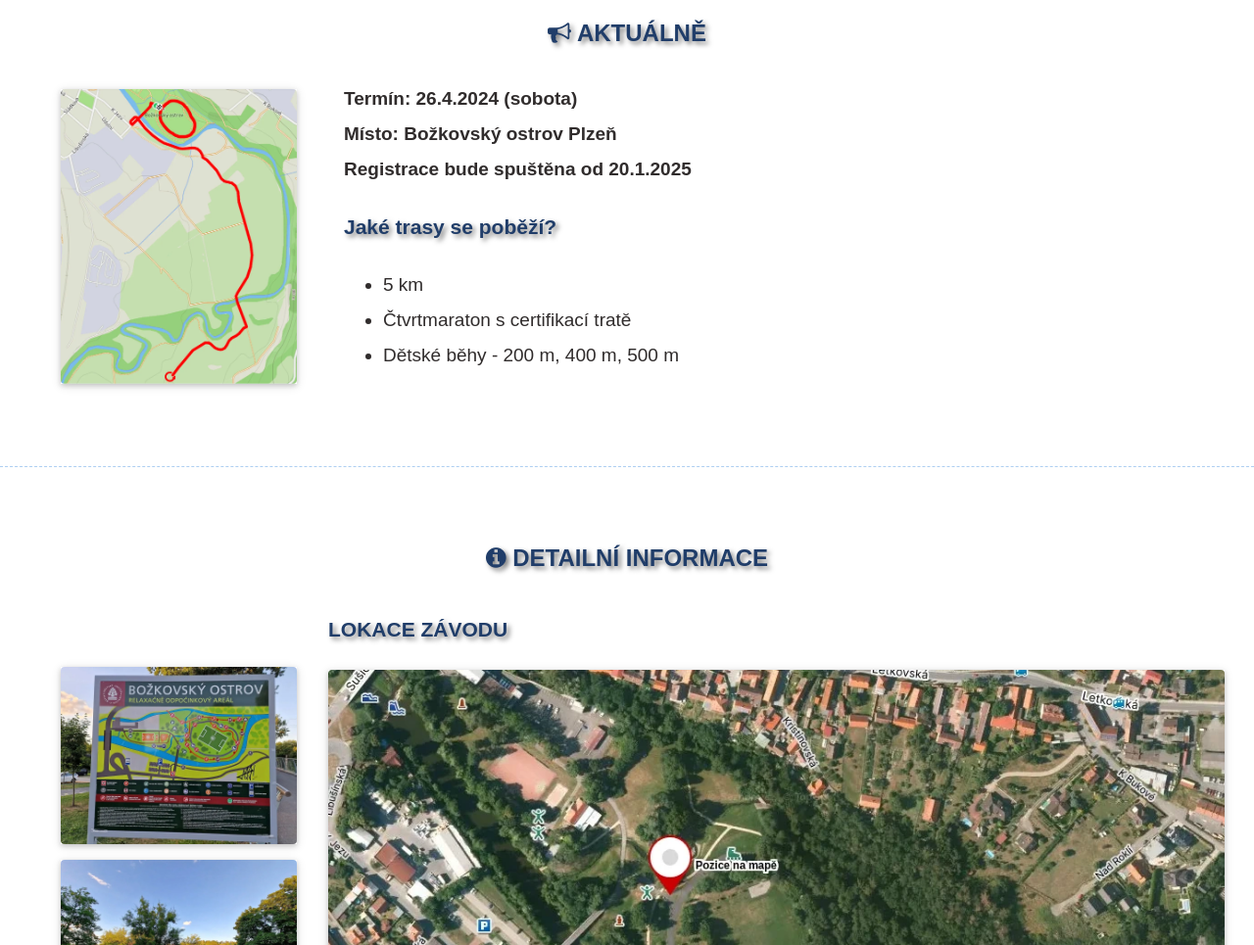
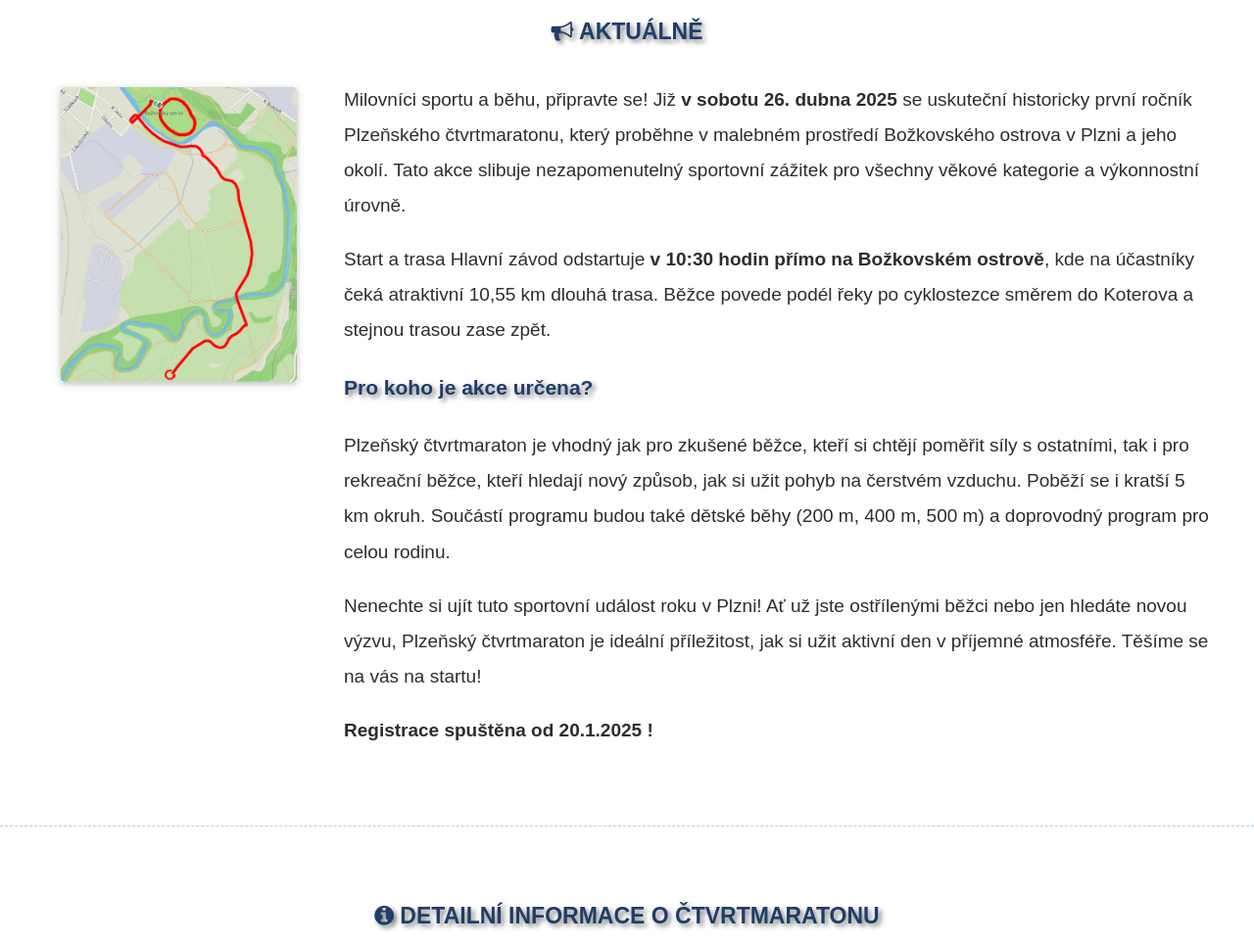
Before and after one commit to Belisar777/plzenskyctvrtmaraton.cz, a plain HTML site: page index.html in a window 1280 px wide. Shown: the part 860-1825 px from the top of the page at 98% size. Drawn offline with Linux system fonts and the light colour scheme.

Commit message:
Pridána nová hlavička a textgy

```diff
--- a/index.html
+++ b/index.html
@@ -99,24 +99,34 @@
 
 		<div class="w3-threequarter">
 			<div class="w3-margin">
+				<p>
+					Milovníci sportu a běhu, připravte se! Již <strong> v sobotu 26. dubna 2025</strong> se uskuteční historicky první ročník Plzeňského čtvrtmaratonu, který proběhne v
+					malebném prostředí Božkovského ostrova v Plzni a jeho okolí. Tato akce slibuje nezapomenutelný sportovní zážitek pro všechny věkové kategorie a výkonnostní úrovně.
+				</p>
+				<p>
+					Start a trasa Hlavní závod odstartuje <strong>v 10:30 hodin přímo na Božkovském ostrově</strong>, kde na účastníky čeká atraktivní 10,55 km dlouhá trasa.
+					Běžce povede podél řeky po cyklostezce směrem do Koterova a stejnou trasou zase zpět.
+				</p>
 
-				<strong>Termín: 26.4.2024 (sobota)</strong> <br>
-				<strong>Místo: Božkovský ostrov Plzeň</strong> <br>
-				<strong>Registrace bude spuštěna od 20.1.2025</strong> <br>
+				<h4>Pro koho je akce určena? </h4>
+				<p>
+					Plzeňský čtvrtmaraton je vhodný jak pro zkušené běžce, kteří si chtějí poměřit síly s ostatními, tak i pro rekreační běžce, kteří hledají nový způsob, jak si užit
+					pohyb na čerstvém vzduchu. Poběží se i kratší 5 km okruh. Součástí programu budou také dětské běhy (200 m, 400 m, 500 m) a doprovodný program pro celou rodinu.
+				</p>
+				<p>
+					Nenechte si ujít tuto sportovní událost roku v Plzni! Ať už jste ostřílenými běžci nebo jen hledáte novou výzvu, Plzeňský čtvrtmaraton je ideální příležitost,
+					jak si užit aktivní den v příjemné atmosféře. Těšíme se na vás na startu!
+				</p>
 
-				<h4>Jaké trasy se poběží? </h4>
-				<ul>
-					<li>5 km</li>
-					<li>Čtvrtmaraton s certifikací tratě</li>
-					<li>Dětské běhy - 200 m, 400 m, 500 m</li>
-				</ul>
+				<p>
+					<strong>Registrace spuštěna od 20.1.2025 !</strong>
+				<p>
 			</div>
 		</div>
-
 	</section>
 
 	<section class="w3-container" id="about">
-		<h3 class="w3-center"><span class="fa fa-info-circle"></span> DETAILNÍ INFORMACE</h3>
+		<h3 class="w3-center"><span class="fa fa-info-circle"></span> DETAILNÍ INFORMACE O ČTVRTMARATONU</h3>
 
 		<div class="w3-quarter w3-padding gallery">
 			<div class="w3-card w3-margin">
@@ -134,7 +144,6 @@
 				</a>
 			</div>
 		</div>
-
 
 		<div class="w3-row-padding">
 			<div class="w3-quarter w3-padding gallery">
@@ -241,7 +250,7 @@
 	</section>
 
 	<section class="w3-container" id="contact">
-		<h3 class="w3-center w3-padding-16"><span class="fa fa-address-book-o"></span> KONTAKT</h3>
+		<h3 class="w3-center w3-padding-16"><span class="fa fa-address-book-o"></span> KONTAKT NA ORGANIZÁTORY PLZENSKÉHO ČTVRTMARATONU</h3>
 		<div class="w3-row-padding">
 			<div class="w3-half w3-large w3-right">
 				<div class="w3-padding"><strong>Hlavní pořadatel:</strong> MLADÍ PRO PLZEŇ, z. s.</div>
--- a/sitemap.xml
+++ b/sitemap.xml
@@ -8,7 +8,7 @@
 
 <url>
   <loc>https://plzenskyctvrtmaraton.cz/</loc>
-  <lastmod>2025-01-08T01:00:00+00:00</lastmod>
+  <lastmod>2025-01-09T01:00:00+00:00</lastmod>
 </url>
 
 </urlset>
```
Also changed, not shown: img/ilustraceHlavicka.webp, styles.min.css.
